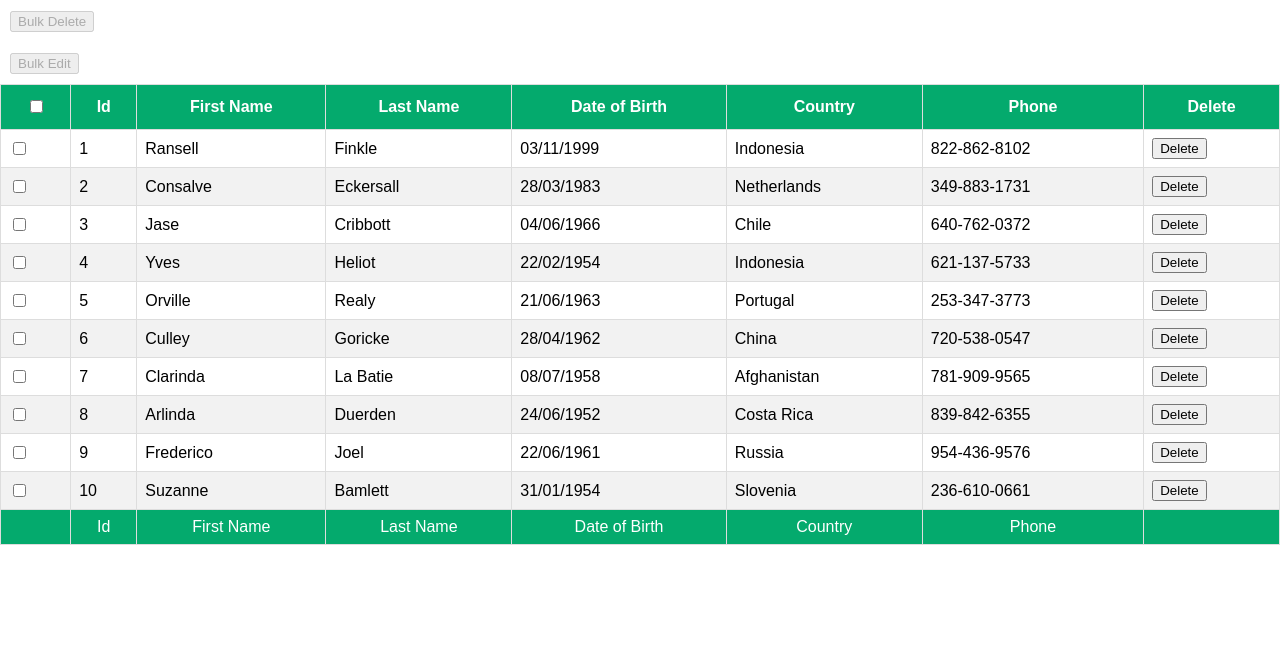
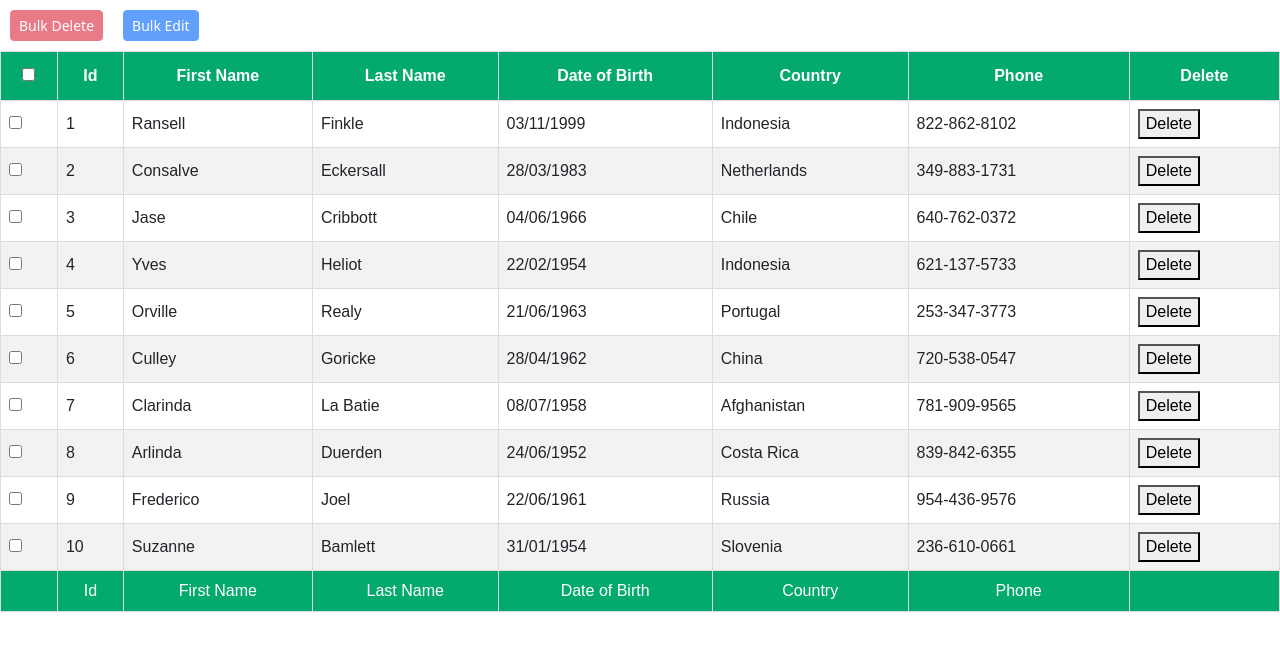
Before and after one commit to neerajg1320/react-table-demo, a React (Create React App) app: page / in a window 1280 px wide. Shown: the top 650 px of the page. Built offline with nearby package versions, Linux system fonts and the light colour scheme.

Commit message:
Added react-bootstrap and bootstrap for buttons

```diff
--- a/package.json
+++ b/package.json
@@ -6,8 +6,10 @@
     "@testing-library/jest-dom": "^5.16.5",
     "@testing-library/react": "^13.4.0",
     "@testing-library/user-event": "^13.5.0",
+    "bootstrap": "^5.2.3",
     "date-fns": "^2.29.3",
     "react": "^18.2.0",
+    "react-bootstrap": "^2.6.0",
     "react-dom": "^18.2.0",
     "react-redux": "^8.0.5",
     "react-scripts": "5.0.1",
--- a/src/components/rows/bulk-edit-box/BulkEditBox.js
+++ b/src/components/rows/bulk-edit-box/BulkEditBox.js
@@ -1,4 +1,5 @@
 import {useCallback, useEffect, useState} from "react";
+import Button from 'react-bootstrap/Button';
 
 const BulkEditBox = ({selectedFlatRows, columns, onDelete, onEdit}) => {
   const [bulkColumns, setBulkColumns] = useState([]);
@@ -43,19 +44,18 @@
     <div
         style={{
           display: "flex",
-          flexDirection:"column",
+          flexDirection:"row",
           gap:"20px",
           padding:"10px",
-          // border: "1px dashed red"
         }}
     >
       <div>
-        <button
+        <Button variant="danger" size="sm"
             disabled={selectedFlatRows.length < 1}
             onClick={handleDeleteClick}
         >
           Bulk Delete
-        </button>
+        </Button>
       </div>
 
       <div style={{display:"flex"}}>
@@ -65,12 +65,12 @@
           position: "relative"
         }}>
           <div>
-            <button
+            <Button variant="primary" size="sm"
                 disabled={selectedFlatRows.length < 1}
                 onClick={e => setsetBulkExpanded(!bulkExpanded)}
             >
               Bulk Edit
-            </button>
+            </Button>
           </div>
 
           {/* Columns and Save button, can be part of expandable*/}
--- a/src/index.js
+++ b/src/index.js
@@ -5,6 +5,7 @@
 import reportWebVitals from './reportWebVitals';
 import {Provider} from "react-redux";
 import store from "./redux/store";
+import 'bootstrap/dist/css/bootstrap.min.css';
 
 const root = ReactDOM.createRoot(document.getElementById('root'));
 root.render(
```
Also changed, not shown: Readme.txt, 1 other file (tests, documents, lock files or other folders).
